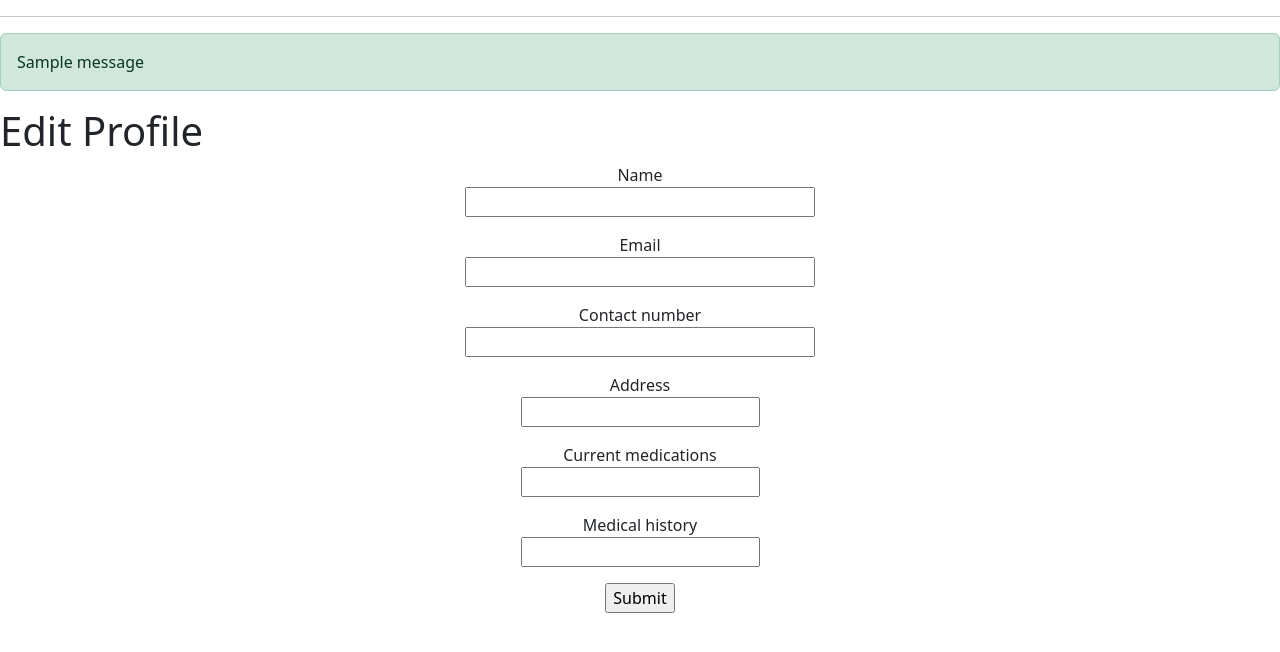
After one commit to AhmedShehab1/Raseel_Clinical_System, a Flask app: template web_flask/templates/edit_profile.html in a window 1280 px wide. The commit adds this page. Shown: the top 652 px of the page. Run offline with Flask 3, Linux system fonts and the light colour scheme; the template is opened without the code that fills it: most values are stand-ins (such as "Sample title", 1, 10 or a date in 2020); one stand-in notice (Sample message) is shown; form fields are guessed from the names that the template uses.

Commit message:
feat: Add last_seen column and profile editing functionality
- Added `last_seen` column to `Doctor` and `Patient` models.
- Created migration script to add `last_seen` column.
- Updated `Patient` model to make certain fields nullable.
- Implemented `before_request` function to update `last_seen` timestamp.
- Added `EditProfileInfo` form for editing user profile information.
- Created new route and template for profile editing.
- Refactored login and registration templates to extend from a base template.
- Added favicon to the application.
- Minor updates to navigation and index templates.

```diff
--- /dev/null
+++ b/web_flask/templates/base.html
@@ -0,0 +1,22 @@
+<!DOCTYPE html>
+<html>
+    <head>
+        <meta charset="utf-8">
+        <meta name="viewport" content="width=device-width, initial-scale=1">
+        <title>{{ title }}</title>
+        <link href="https://cdn.jsdelivr.net/npm/bootstrap@5.3.3/dist/css/bootstrap.min.css" rel="stylesheet" integrity="sha384-QWTKZyjpPEjISv5WaRU9OFeRpok6YctnYmDr5pNlyT2bRjXh0JMhjY6hW+ALEwIH" crossorigin="anonymous">
+        <link rel="icon" href="{{ url_for('static', filename='images/Logo.png.webp') }}">
+    </head>
+    <body>
+        <hr>
+        {% with messages = get_flashed_messages(with_categories=true) %}
+        {% for category, message in  messages %}
+            <div class="alert alert-{{ category }}" role="alert">
+                {{ message }}
+            </div>
+            {% endfor %}
+        {% endwith %}
+        {% block content %}
+        {% endblock content %}
+    </body>
+</html>
--- /dev/null
+++ b/web_flask/templates/edit_profile.html
@@ -0,0 +1,50 @@
+{% extends "base.html" %}
+{% block content %}
+<h1>Edit Profile</h1>
+    <form action="" method="POST" class="text-center">
+        {{ form.hidden_tag() }}
+        <p>
+            {{ form.name.label }}<br>
+            {{ form.name(size=32) }}<br>
+            {% for error in form.name.errors %}
+                <span style="color: red;">[{{ error }}]</span>
+            {% endfor %}
+        </p>
+        <p>
+            {{ form.email.label }}<br>
+            {{ form.email(size=32) }}<br>
+            {% for error in form.email.errors %}
+                <span style="color: red;">[{{ error }}]</span>
+            {% endfor %}
+        </p>
+        <p>
+            {{ form.contact_number.label }}<br>
+            {{ form.contact_number(size=32) }}<br>
+            {% for error in form.contact_number.errors %}
+                <span style="color: red;">[{{ error }}]</span>
+            {% endfor %}
+        </p>
+        <p>
+            {{ form.address.label }}<br>
+            {{ form.address(cols=40, rows=5) }}<br>
+            {% for error in form.address.errors %}
+                <span style="color: red;">[{{ error }}]</span>
+            {% endfor %}
+        </p>
+        <p>
+            {{ form.current_medications.label }}<br>
+            {{ form.current_medications(cols=40, rows=5) }}<br>
+            {% for error in form.current_medications.errors %}
+                <span style="color: red;">[{{ error }}]</span>
+            {% endfor %}
+        </p>
+        <p>
+            {{ form.medical_history.label }}<br>
+            {{ form.medical_history(cols=60, rows=10) }}<br>
+            {% for error in form.medical_history.errors %}
+                <span style="color: red;">[{{ error }}]</span>
+            {% endfor %}
+        </p>
+        <p>{{ form.submit() }}</p>
+    </form>
+    {% endblock content %}
--- a/web_flask/templates/user.html
+++ /dev/null
@@ -1 +0,0 @@
-{% if user.last_seen %}<p>Last Seen: {{ user.last_seen }}</p>{% endif %}
```
Also changed, not shown: web_flask/templates/login.html (+4 -17 lines), web_flask/templates/register.html (+4 -19 lines).
